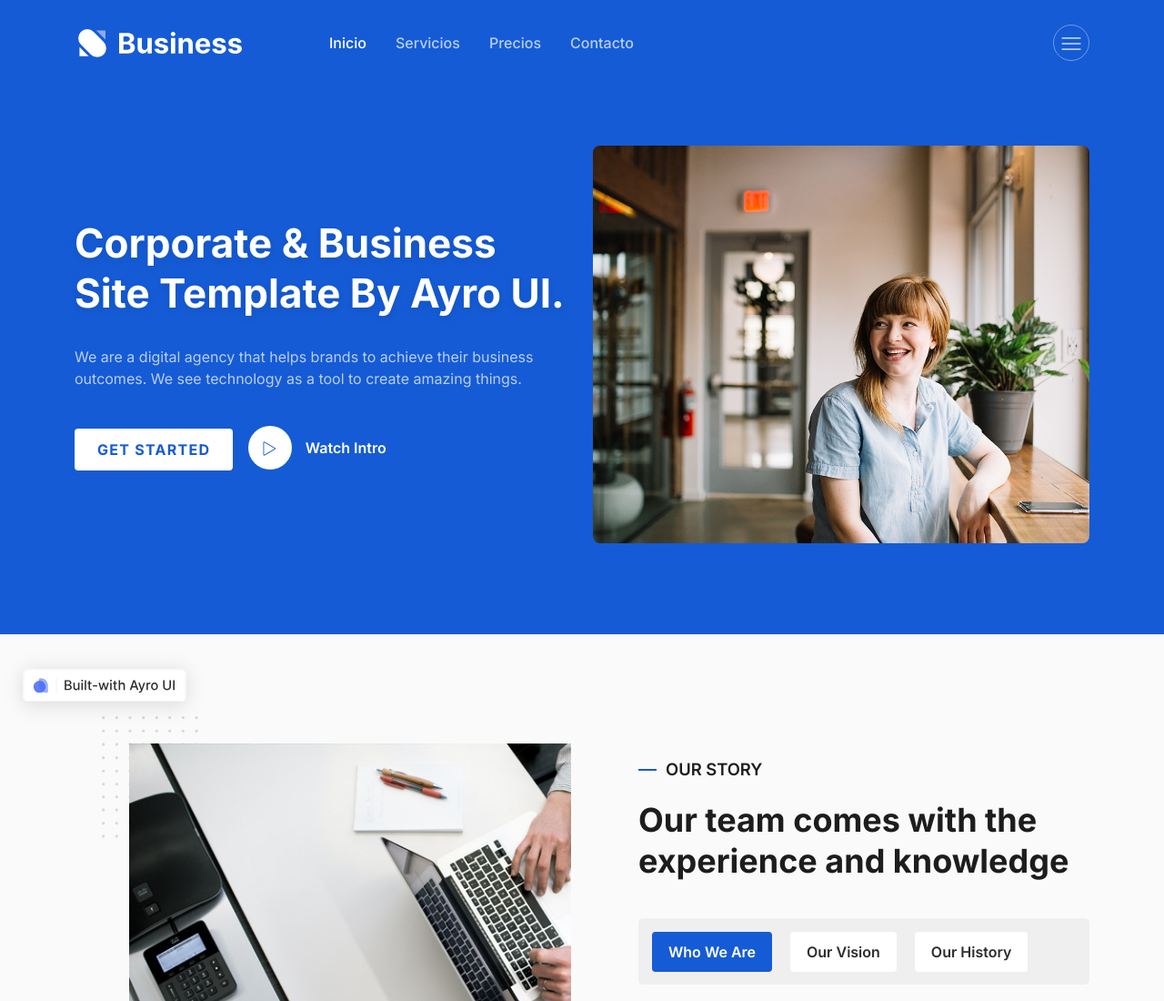
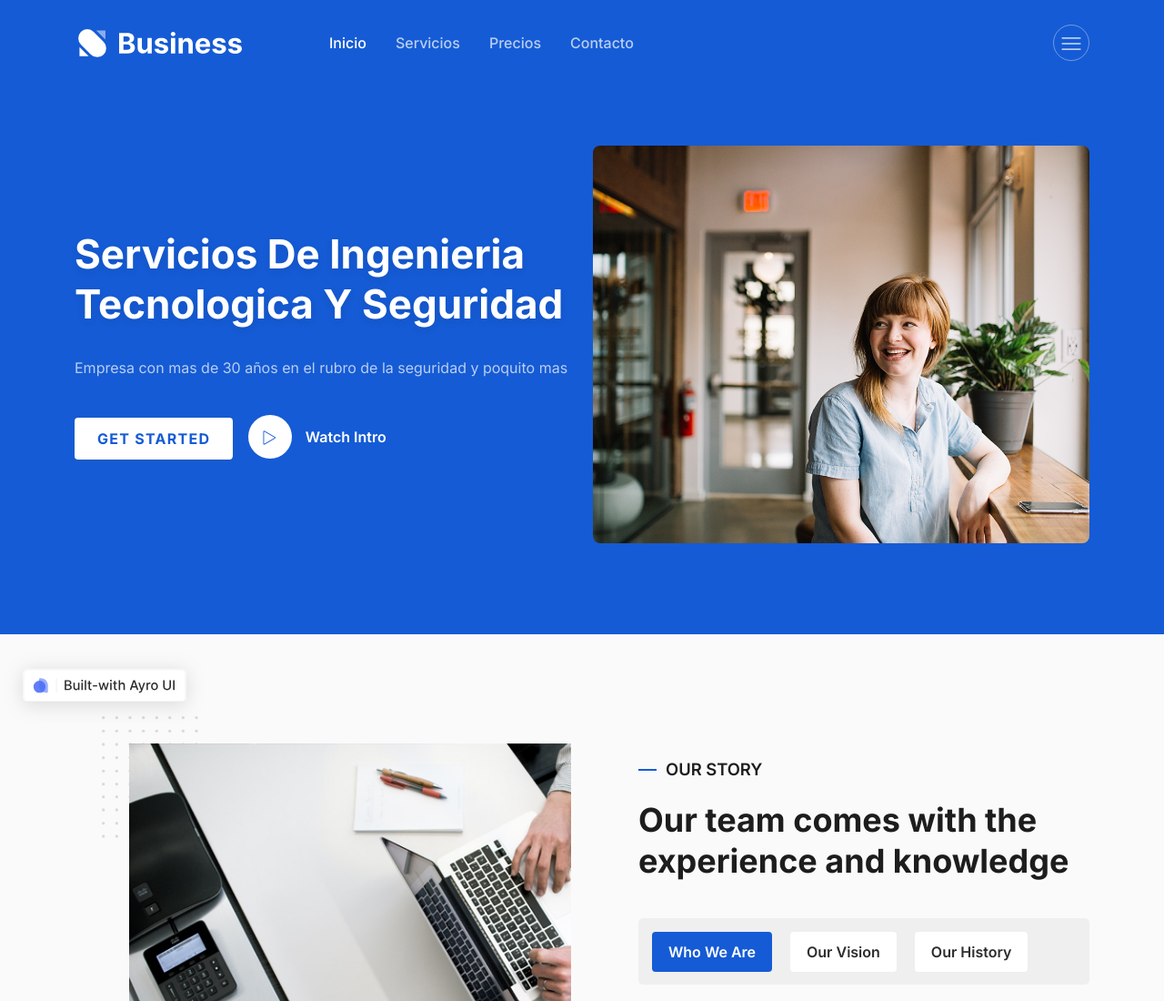
Before and after one commit to feuergestalt/CCTV, a plain HTML site: page index.html in a window 1280 px wide. Shown: the top 1100 px of the page at 91% size. Drawn offline with Linux system fonts and the light colour scheme.

Commit message:
Update index.html

```diff
--- a/index.html
+++ b/index.html
@@ -133,11 +133,9 @@
       <div class="row align-items-center">
         <div class="col-lg-6 col-md-12 col-12">
           <div class="header-content">
-            <h1>Corporate & Business Site Template by Ayro UI.</h1>
+            <h1>Servicios de Ingenieria Tecnologica y seguridad </h1>
             <p>
-              We are a digital agency that helps brands to achieve their
-              business outcomes. We see technology as a tool to create amazing
-              things.
+              Empresa con mas de 30 años en el rubro de la seguridad y poquito mas
             </p>
             <div class="button">
               <a href="javascript:void(0)" class="btn primary-btn">Get Started</a>
```
